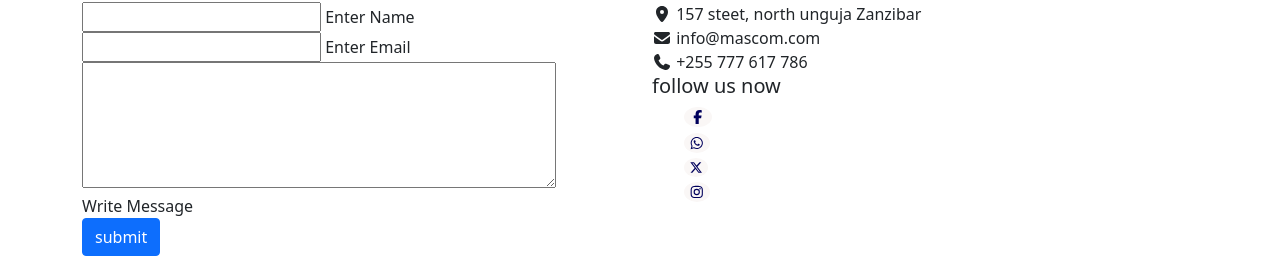
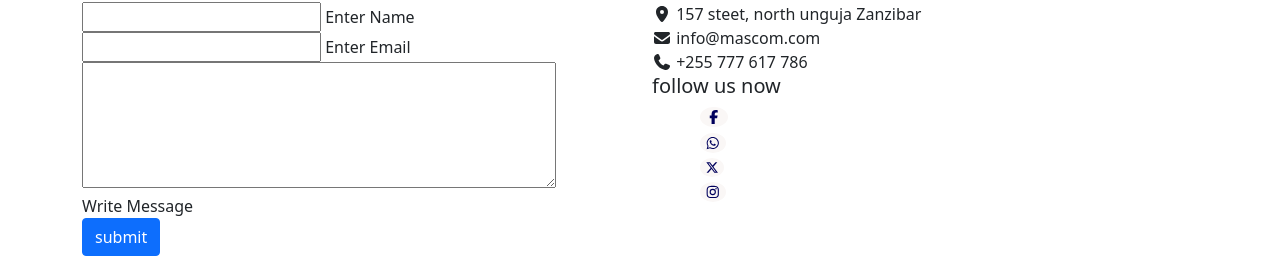
Before and after one commit to mascom24/mascom-safari.github.io, a plain HTML site: page index.html in a window 1280 px wide. Shown: the part 1018-1276 px from the top of the page. Drawn offline with Linux system fonts and the light colour scheme.

Commit message:
Update index.html

```diff
--- a/index.html
+++ b/index.html
@@ -133,10 +133,10 @@
                         <div class="median">
                             <h5>follow us now</h5>
                             <ul>
-                                <li><i class="fab fa-facebook-f"></i></li>
-                                <li><i class="fab fa-whatsapp"></i></li>
-                                <li><i class="fab fa-x-twitter"></i></li>
-                                <li><i class="fab fa-instagram"></i></li>
+                                <li class="mx-3"><a href="https://web.facebook.com/profile.php?id=61573926770176" target="_blank"><i class="fab fa-facebook-f"></i></a></li>
+                                <li class="mx-3"><a href="https://wa.me/0777617786"><i class="fab fa-whatsapp"></i></a></li>
+                                <li class="mx-3"><a href="https://twitter.com.com/mascomofficial"><i class="fab fa-x-twitter"></i></a></li>
+                                <li class="mx-3"><a href="https://www.instagram.com/mascomofficial"><i class="fab fa-instagram"></i></a></li>
                            </ul>
                         </div>
                     </div>
```
